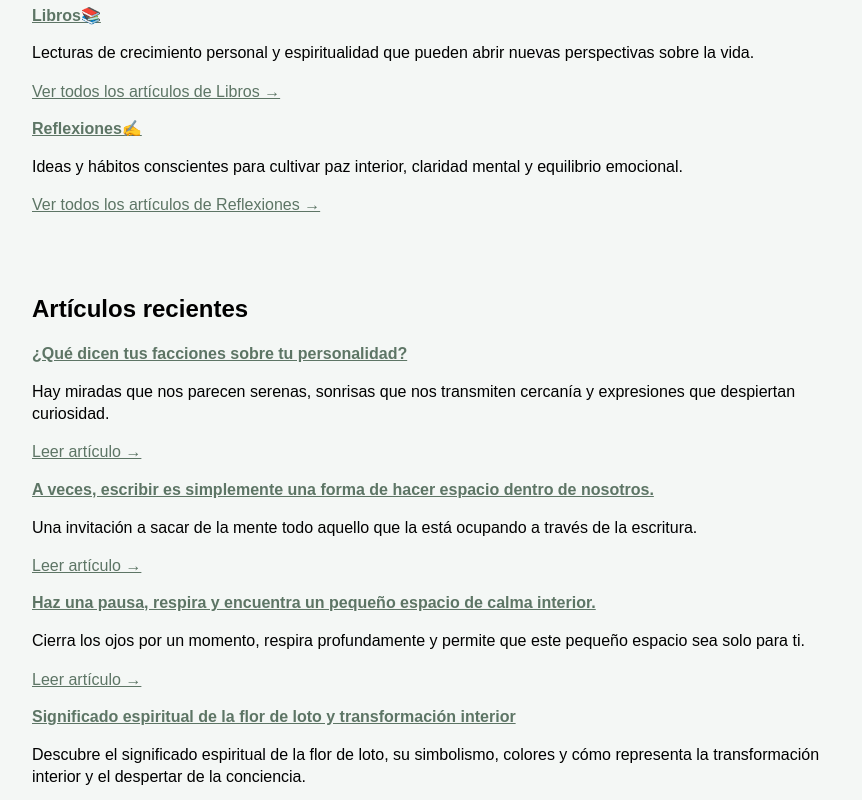
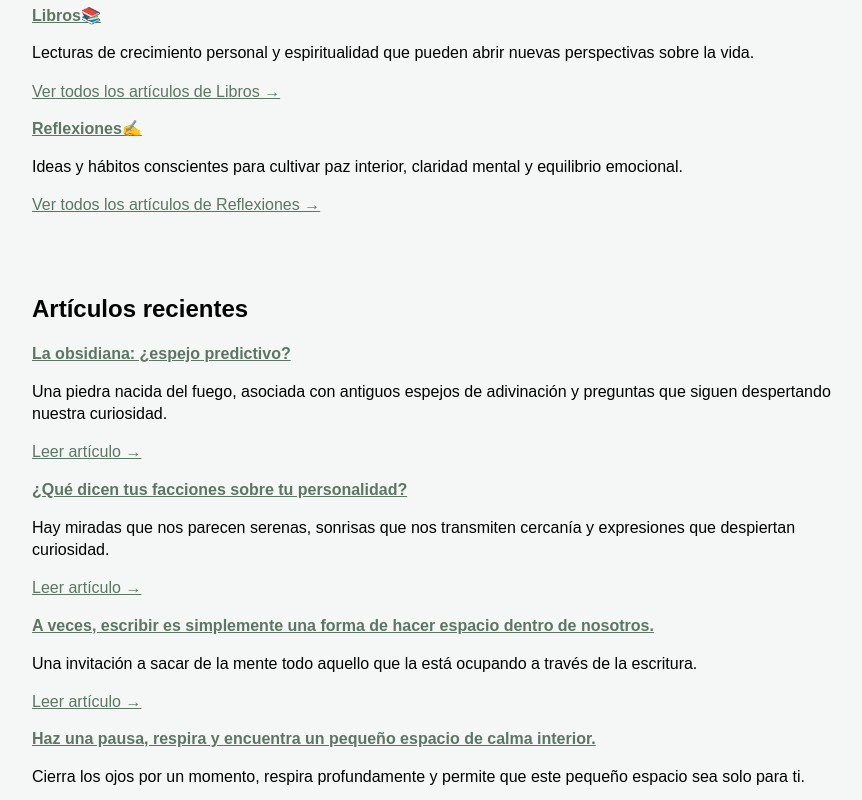
Before and after one commit to dianamgg0/almadejade, a plain HTML site: page blog/index.html in a window 1280 px wide. Shown: the part 494-1294 px from the top of the page, without its empty margins (208-1070 px from the left). Drawn offline with Linux system fonts and the light colour scheme.

Commit message:
Se agrega al index obsidiana

```diff
--- a/blog/index.html
+++ b/blog/index.html
@@ -132,6 +132,21 @@
 
 <article>
 <h3>
+<a href="la-obsidiana-espejo-predictivo.html">
+La obsidiana: ¿espejo predictivo?
+</a>
+</h3>
+<p>
+Una piedra nacida del fuego, asociada con antiguos espejos de adivinación y preguntas que siguen despertando nuestra curiosidad.
+</p>
+
+<p>
+<a href="la-obsidiana-espejo-predictivo.html">Leer artículo →</a>
+</p>
+</article>
+
+<article>
+<h3>
 <a href="que-dicen-tus-facciones.html">
 ¿Qué dicen tus facciones sobre tu personalidad?
 </a>
```
